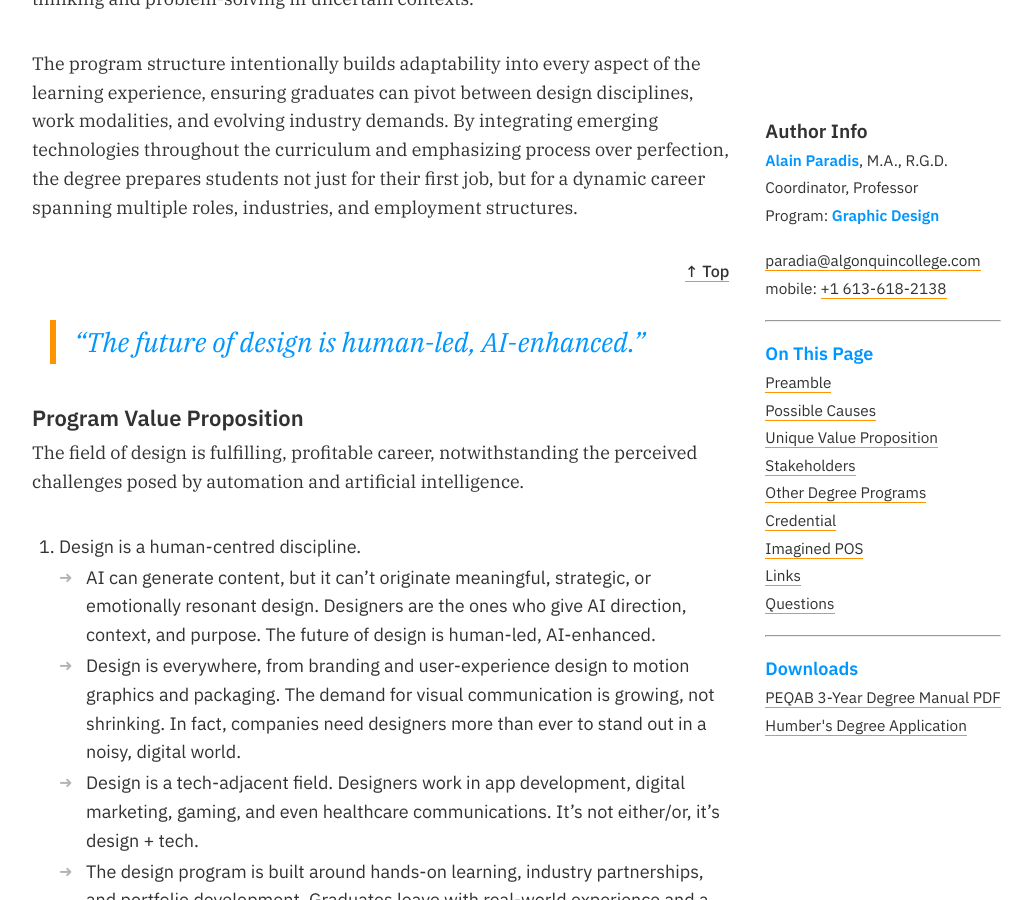
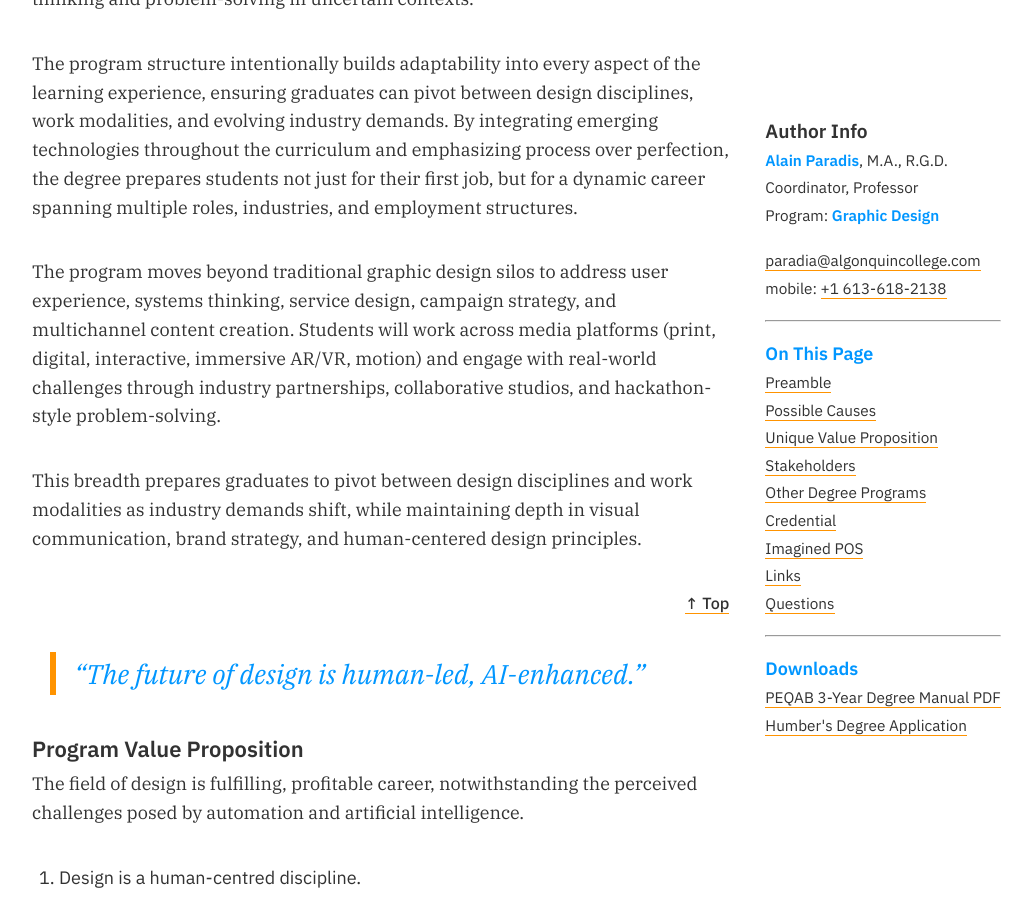
Before and after one commit to AlainParadis/program-transformation, a Jekyll site: the page built from index.md, in a window 1280 px wide and 900 px high, scrolled down 751 px. Shown: the whole window, without its empty margins (76-1108 px from the left). Built offline with Jekyll 4.4.1, drawn with Linux system fonts in a browser that asks for light colours.

Commit message:
Expand program vision with multidisciplinary scope
Add three paragraphs to _includes/vision.html that broaden the program vision beyond traditional graphic design, highlighting user experience, systems thinking, service design, campaign strategy, and multichannel content creation. The new copy calls out work across media platforms (print, digital, interactive, immersive AR/VR, motion), industry partnerships, collaborative studios and hackathon-style problem solving, and reiterates that this breadth enables graduates to pivot between disciplines while maintaining depth in visual communication, brand strategy, and human-centered design.

```diff
--- a/_includes/vision.html
+++ b/_includes/vision.html
@@ -13,3 +13,9 @@
 <p>
 	The program structure intentionally builds adaptability into every aspect of the learning experience, ensuring graduates can pivot between design disciplines, work modalities, and evolving industry demands. By integrating emerging technologies throughout the curriculum and emphasizing process over perfection, the degree prepares students not just for their first job, but for a dynamic career spanning multiple roles, industries, and employment structures.
 </p>
+<p>
+	The program moves beyond traditional graphic design silos to address user experience, systems thinking, service design, campaign strategy, and multichannel content creation. Students will work across media platforms (print, digital, interactive, immersive AR/VR, motion) and engage with real-world challenges through industry partnerships, collaborative studios, and hackathon-style problem-solving.
+</p>
+<p>
+	This breadth prepares graduates to pivot between design disciplines and work modalities as industry demands shift, while maintaining depth in visual communication, brand strategy, and human-centered design principles.
+</p>
```
